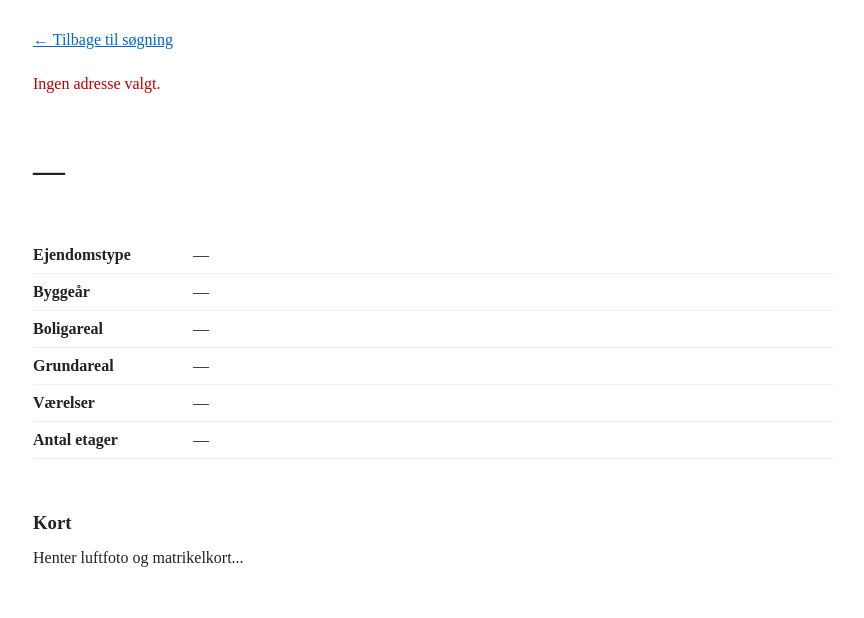
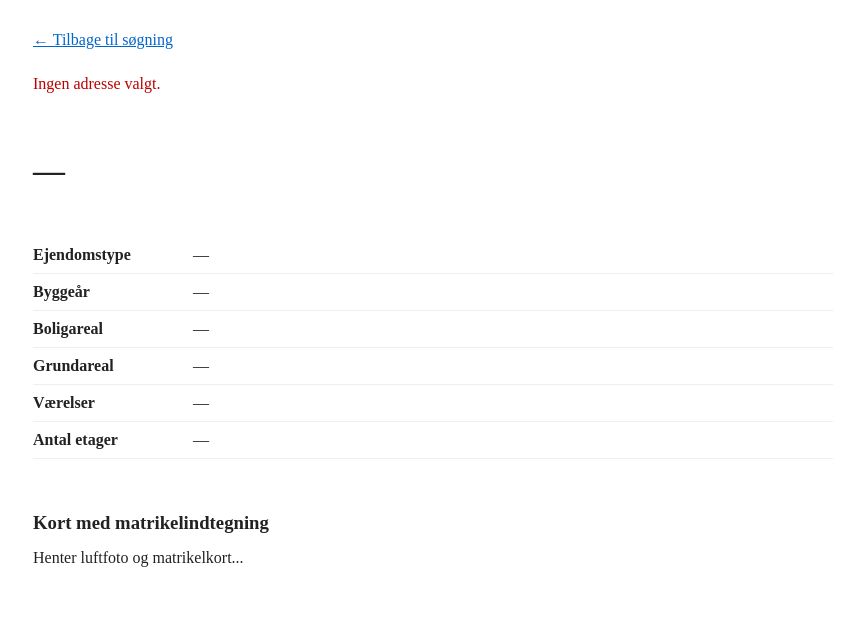
Before and after one commit to super4455/propalyze, a website: page code/public/ejendomsinfo.html in a window 1280 px wide. Shown: the whole page, without its empty margins (207-1071 px from the left). Drawn offline with Linux system fonts and the light colour scheme.

Commit message:
ændring
minimal abi

```diff
--- a/code/public/ejendomsinfo.html
+++ b/code/public/ejendomsinfo.html
@@ -43,7 +43,7 @@
   </div>
 
   <div id="kort_sektion">
-    <h3>Kort</h3>
+    <h3>Kort med matrikelindtegning</h3>
     <p id="kort_loading">Henter luftfoto og matrikelkort...</p>
     <div class="kort_overlay">
       <img id="luftfoto_billede" style="display: none;">
```
Also changed, not shown: code/public/index.html (+1 -1 lines).
